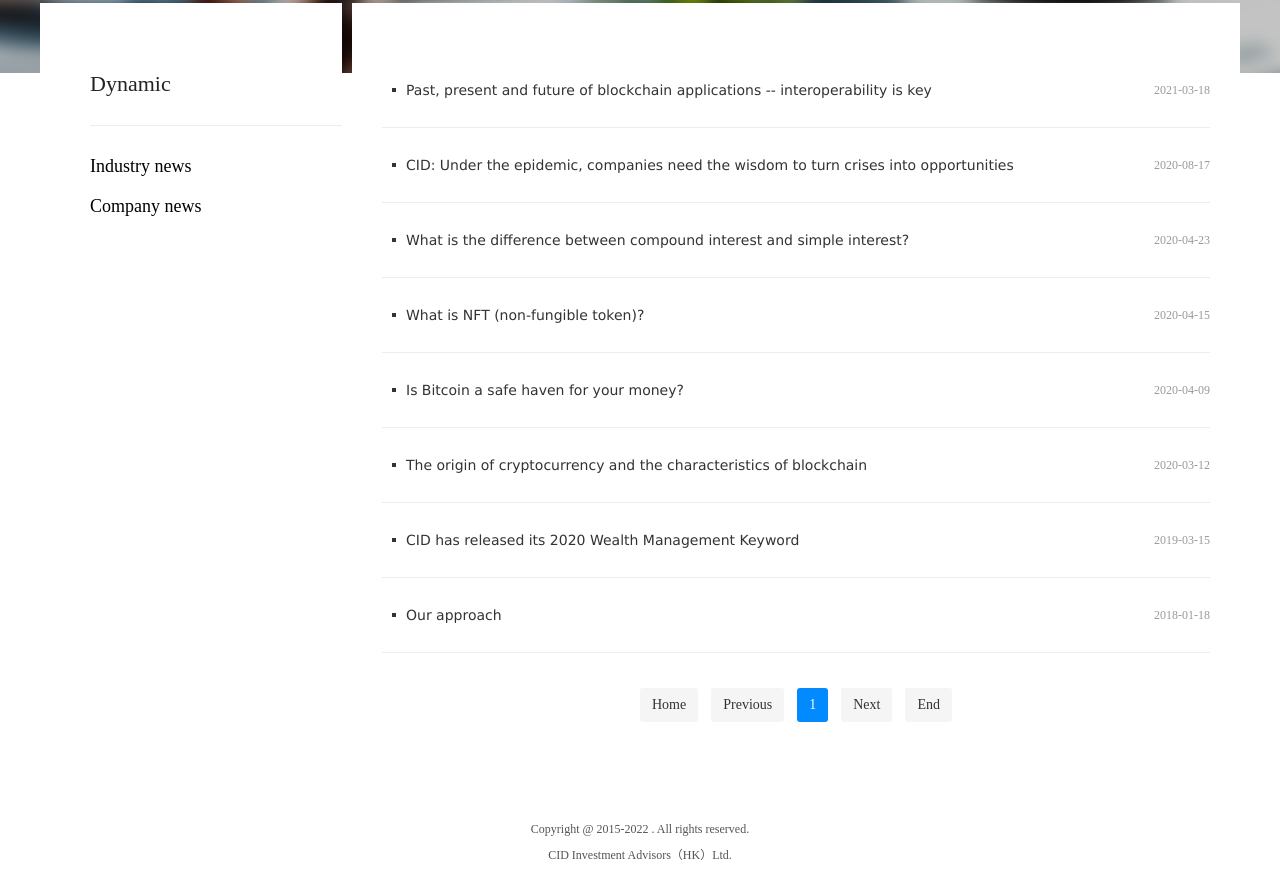
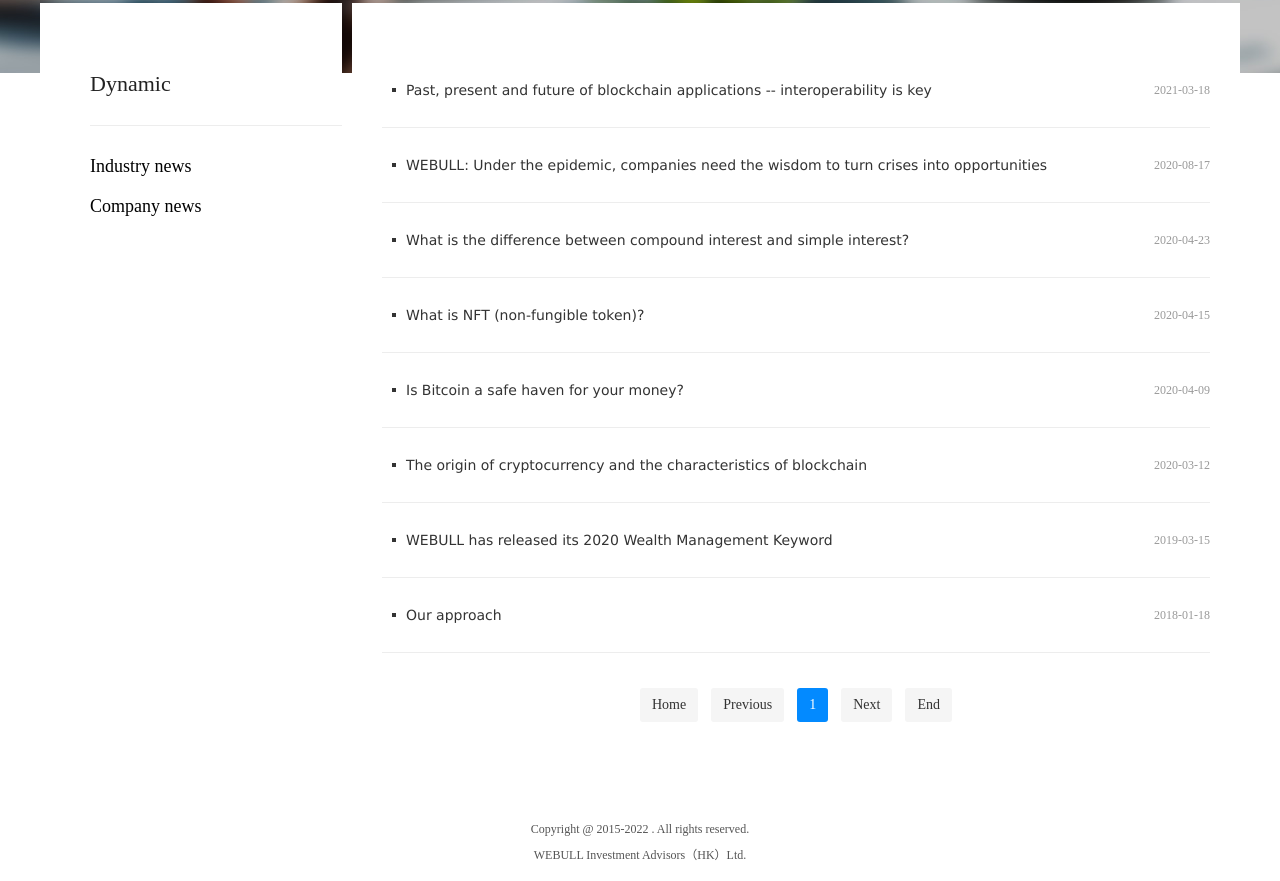
Before and after one commit to bridgecrew-perf6/netlify-deploy-1, a plain HTML site: page list_16/index.html in a window 1280 px wide. Shown: the part 299-1180 px from the top of the page. Drawn offline with Linux system fonts and the light colour scheme.

```diff
--- a/list_16/index.html
+++ b/list_16/index.html
@@ -2,15 +2,15 @@
 <html lang="zh">
 <head>
 	<meta charset="utf-8">
-	<title>Dynamic-CID Investment Advisors（HK）Ltd.</title>
-	<meta name="keywords" content="CID Investment Advisors（HK）Ltd,CID Investment,CID Investment Advisors,HK CID">
-	<meta name="description" content="CID Investment Advisors（HK）Ltd. headquartered in Hong Kong, established in 1996, and currently has 8 branches in Korea, Singapore, the United Kingdom and the United States to maintain service continuity with customers and establish a good track record.CID is an investment advisory firm with a long history. Since the beginning of 2014, MPIS has transformed into the world&#039;s largest professional cryptocurrency research advisory firm. It operates on a global scale and focuses on researching and">
+	<title>Dynamic-WEBULL Investment Advisors（HK）Ltd.</title>
+	<meta name="keywords" content="WEBULL Investment Advisors（HK）Ltd,WEBULL Investment,WEBULL Investment Advisors,HK WEBULL">
+	<meta name="description" content="WEBULL Investment Advisors（HK）Ltd. headquartered in Hong Kong, established in 1996, and currently has 8 branches in Korea, Singapore, the United Kingdom and the United States to maintain service continuity with customers and establish a good track record.WEBULL is an investment advisory firm with a long history. Since the beginning of 2014, MPIS has transformed into the world&#039;s largest professional cryptocurrency research advisory firm. It operates on a global scale and focuses on researching and">
 	<meta name="viewport" content="width=device-width,initial-scale=1,minimum-scale=1,maximum-scale=1,shrink-to-fit=no">
 	<link rel="stylesheet" type="text/css" href="../template/style/static/css/base.min.css">
 	<link rel="stylesheet" type="text/css" href="../template/style/static/css/index.min.css">
 	<link rel="stylesheet" type="text/css" href="../template/style/static/css/animate.min.css">
 	<link rel="stylesheet" type="text/css" href="../template/style/static/css/swiper-bundle.min.css">
-	<link rel="shortcut icon" href="https://www.cid7.com/favicon.ico" type="image/x-icon">
+	<link rel="shortcut icon" href="favicon.ico" type="image/x-icon">
 	<script src="../template/style/static/js/jquery-1.7.1.min.js"></script>
 	<script src="../template/style/static/js/util.js"></script>
 </head>
@@ -88,7 +88,7 @@
 
 				<li><i class="icon fl"></i><h3 class="fl"><a href="../Industry/26.html">Past, present and future of blockchain applications -- interoperability is key</a></h3><span class="fr time">2021-03-18</span></li>
 
-				<li><i class="icon fl"></i><h3 class="fl"><a href="../Company/27.html">CID: Under the epidemic, companies need the wisdom to turn crises into opportunities</a></h3><span class="fr time">2020-08-17</span></li>
+				<li><i class="icon fl"></i><h3 class="fl"><a href="../Company/27.html">WEBULL: Under the epidemic, companies need the wisdom to turn crises into opportunities</a></h3><span class="fr time">2020-08-17</span></li>
 
 				<li><i class="icon fl"></i><h3 class="fl"><a href="../Industry/30.html">What is the difference between compound interest and simple interest?</a></h3><span class="fr time">2020-04-23</span></li>
 
@@ -98,7 +98,7 @@
 
 				<li><i class="icon fl"></i><h3 class="fl"><a href="../Industry/29.html">The origin of cryptocurrency and the characteristics of blockchain</a></h3><span class="fr time">2020-03-12</span></li>
 
-				<li><i class="icon fl"></i><h3 class="fl"><a href="../Company/24.html">CID has released its 2020 Wealth Management Keyword</a></h3><span class="fr time">2019-03-15</span></li>
+				<li><i class="icon fl"></i><h3 class="fl"><a href="../Company/24.html">WEBULL has released its 2020 Wealth Management Keyword</a></h3><span class="fr time">2019-03-15</span></li>
 
 				<li><i class="icon fl"></i><h3 class="fl"><a href="../Company/23.html">Our approach</a></h3><span class="fr time">2018-01-18</span></li>
 
@@ -126,7 +126,7 @@
     <div class="w12">
         <div class="copyright" id="copyright">
             <p>Copyright @ <span id="bb_year">2015-2022</span> . All rights reserved.</p>
-            <p>CID Investment Advisors（HK）Ltd.</p>
+            <p>WEBULL Investment Advisors（HK）Ltd.</p>
         </div>
     </div>
 </div>
```
Also changed, not shown: services/index.html (+4 -4 lines), static/upload/image/20211228/1640676413919293.png, static/upload/image/20211228/1640676413919293_back.png (added).
